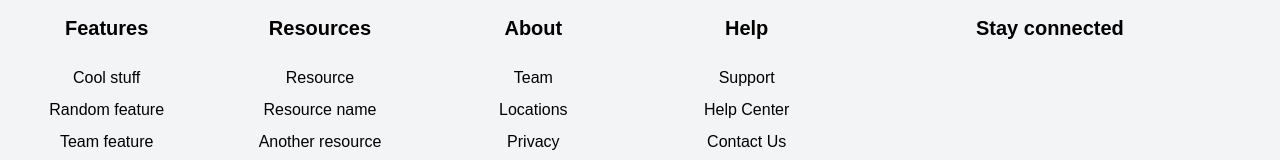
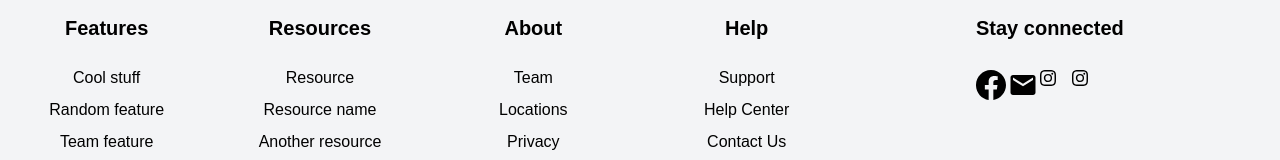
Before and after one commit to VivekTomar03/FitnessFuel, a React (Create React App) app in the folder frontend/: page / in a window 1280 px wide. Shown: the part 2627-2787 px from the top of the page. Built offline with nearby package versions, Linux system fonts and the light colour scheme.

Commit message:
backend finall

```diff
--- a/frontend/src/Pages/Footer.tsx
+++ b/frontend/src/Pages/Footer.tsx
@@ -1,7 +1,7 @@
 import React from "react";
-// import {BsFacebook,BsInstagram}  from 'react-icons/bs'
-// import {MdEmail} from "react-icons/md"
-// import {FaInstagramSquare} from "react-icons/fa"
+import {BsFacebook,BsInstagram}  from 'react-icons/bs'
+import {MdEmail} from "react-icons/md"
+import {FaInstagramSquare} from "react-icons/fa"
 export default function Footer() {
   return (
     <div>
@@ -173,25 +173,25 @@ export default function Footer() {
                   href=""
                   className="w-8 h-8  text-center py-1   hover:bg-blue-600 hover:border-blue-600"
                 >
-                  {/* <BsFacebook size="30px"/> */}
+                  <BsFacebook size="30px"/>
                 </a>
                 <a
                   href=""
                   className="w-8 h-8  text-center py-1   hover:bg-blue-600 hover:border-blue-600"
                 >
-                  {/* <MdEmail size="30px"/> */}
+                  <MdEmail size="30px"/>
                 </a>
                 <a
                   href=""
                   className="w-8 h-8  text-center py-1   hover:bg-blue-600 hover:border-blue-600"
                 >
-                  {/* <BsInstagram/> */}
+                  <BsInstagram/>
                 </a>
                 <a
                   href=""
                   className="w-8 h-8  text-center py-1   hover:bg-blue-600 hover:border-blue-600"
                 >
-                  {/* <BsInstagram/> */}
+                  <BsInstagram/>
                 </a>
               </div>
             </div>
```
